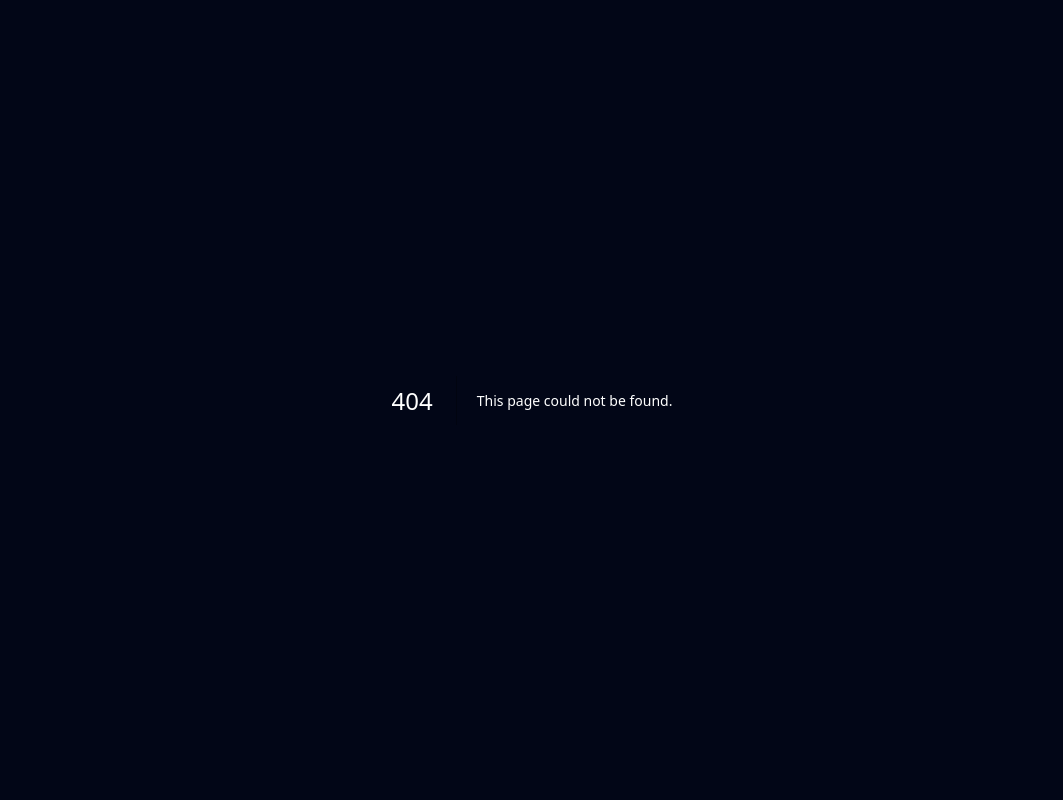
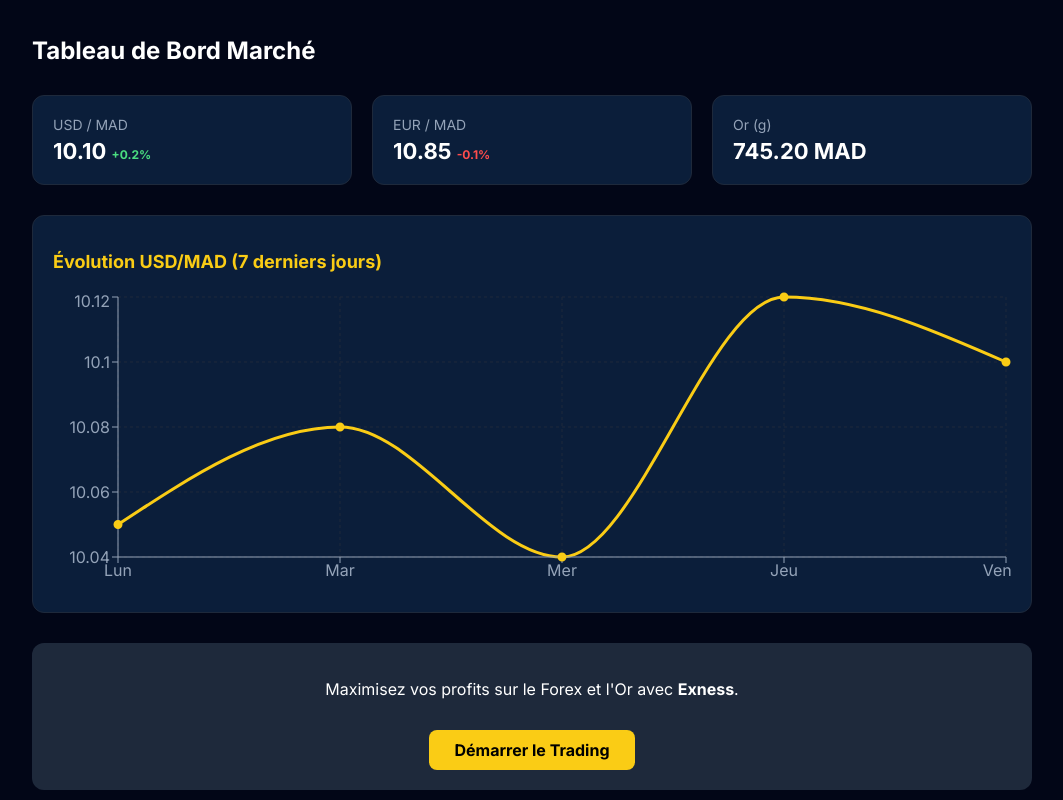
Before and after one commit to Haitam004/madinsights.com, a Next.js app: page /dashboard in a window 1280 px wide. Before the commit this address had no page. Shown: the top 800 px of the page, without its empty margins (108-1171 px from the left). Built offline with nearby package versions, Linux system fonts and the light colour scheme.

Commit message:
Ajout du lien Dashboard dans la navigation

```diff
--- /dev/null
+++ b/app/dashboard/page.tsx
@@ -0,0 +1,75 @@
+"use client";
+
+import React from 'react';
+import { LineChart, Line, XAxis, YAxis, CartesianGrid, Tooltip, ResponsiveContainer } from 'recharts';
+import Link from 'next/link';
+
+// Exemple de données pour le graphique (à remplacer plus tard par ton API)
+const data = [
+  { name: 'Lun', price: 10.05 },
+  { name: 'Mar', price: 10.08 },
+  { name: 'Mer', price: 10.04 },
+  { name: 'Jeu', price: 10.12 },
+  { name: 'Ven', price: 10.10 },
+];
+
+export default function Dashboard() {
+  return (
+    <div style={container}>
+      <div style={content}>
+        <h1 style={title}>Tableau de Bord Marché</h1>
+
+        {/* 1. MINI CARTES DE PRIX (Forex & Or) */}
+        <div style={statsGrid}>
+          <div style={statCard}>
+            <p style={statLabel}>USD / MAD</p>
+            <p style={statValue}>10.10 <span style={{fontSize: '12px', color: '#4ade80'}}>+0.2%</span></p>
+          </div>
+          <div style={statCard}>
+            <p style={statLabel}>EUR / MAD</p>
+            <p style={statValue}>10.85 <span style={{fontSize: '12px', color: '#ff4d4d'}}>-0.1%</span></p>
+          </div>
+          <div style={statCard}>
+            <p style={statLabel}>Or (g)</p>
+            <p style={statValue}>745.20 MAD</p>
+          </div>
+        </div>
+
+        {/* 2. GRAPHIQUE PRINCIPAL */}
+        <div style={chartSection}>
+          <h2 style={sectionTitle}>Évolution USD/MAD (7 derniers jours)</h2>
+          <div style={{ width: '100%', height: 300 }}>
+            <ResponsiveContainer>
+              <LineChart data={data}>
+                <CartesianGrid strokeDasharray="3 3" stroke="#1e293b" />
+                <XAxis dataKey="name" stroke="#94a3b8" />
+                <YAxis domain={['auto', 'auto']} stroke="#94a3b8" />
+                <Tooltip contentStyle={{ backgroundColor: '#0f172a', border: '1px solid #1e293b' }} />
+                <Line type="monotone" dataKey="price" stroke="#facc15" strokeWidth={3} dot={{ fill: '#facc15' }} />
+              </LineChart>
+            </ResponsiveContainer>
+          </div>
+        </div>
+
+        {/* 3. APPEL À L'ACTION STRATÉGIQUE */}
+        <div style={ctaBox}>
+          <p>Maximisez vos profits sur le Forex et l'Or avec <strong>Exness</strong>.</p>
+          <a href="https://one.exnessonelink.com/a/o9d6u5m1ye" target="_blank" style={ctaButton}>Démarrer le Trading</a>
+        </div>
+      </div>
+    </div>
+  );
+}
+
+/* Styles */
+const container = { background: "#020617", minHeight: "100vh", color: "white", padding: "20px" };
+const content = { maxWidth: "1000px", margin: "0 auto" };
+const title = { fontSize: "24px", marginBottom: "30px", fontWeight: "bold" };
+const statsGrid = { display: "grid", gridTemplateColumns: "repeat(auto-fit, minmax(200px, 1fr))", gap: "20px", marginBottom: "30px" };
+const statCard = { background: "#0b1e3a", padding: "20px", borderRadius: "12px", border: "1px solid #1e293b" };
+const statLabel = { color: "#94a3b8", fontSize: "14px", margin: 0 };
+const statValue = { fontSize: "22px", fontWeight: "bold", margin: "5px 0 0 0" };
+const chartSection = { background: "#0b1e3a", padding: "20px", borderRadius: "12px", border: "1px solid #1e293b", marginBottom: "30px" };
+const sectionTitle = { fontSize: "18px", marginBottom: "20px", color: "#facc15" };
+const ctaBox = { background: "#1e293b", padding: "20px", borderRadius: "12px", textAlign: "center" as const, display: "flex", flexDirection: "column" as const, alignItems: "center", gap: "15px" };
+const ctaButton = { background: "#facc15", color: "#000", padding: "10px 25px", borderRadius: "8px", fontWeight: "bold", textDecoration: "none" };
--- a/package.json
+++ b/package.json
@@ -12,7 +12,8 @@
     "cheerio": "^1.2.0",
     "next": "16.2.3",
     "react": "19.2.4",
-    "react-dom": "19.2.4"
+    "react-dom": "19.2.4",
+    "recharts": "^3.8.1"
   },
   "devDependencies": {
     "@tailwindcss/postcss": "^4",
```
Also changed, not shown: app/components/Header.tsx (+21 -4 lines), app/news/page.tsx (+5 -3 lines), 1 other file (tests, documents, lock files or other folders).
